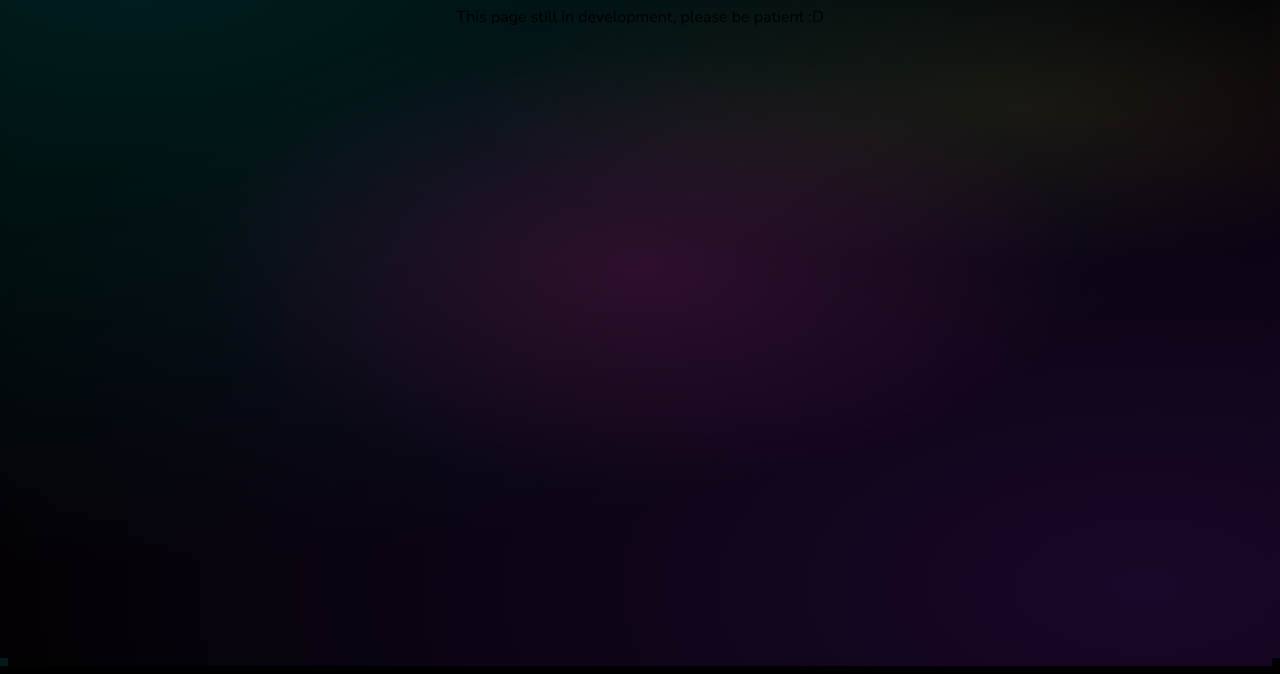
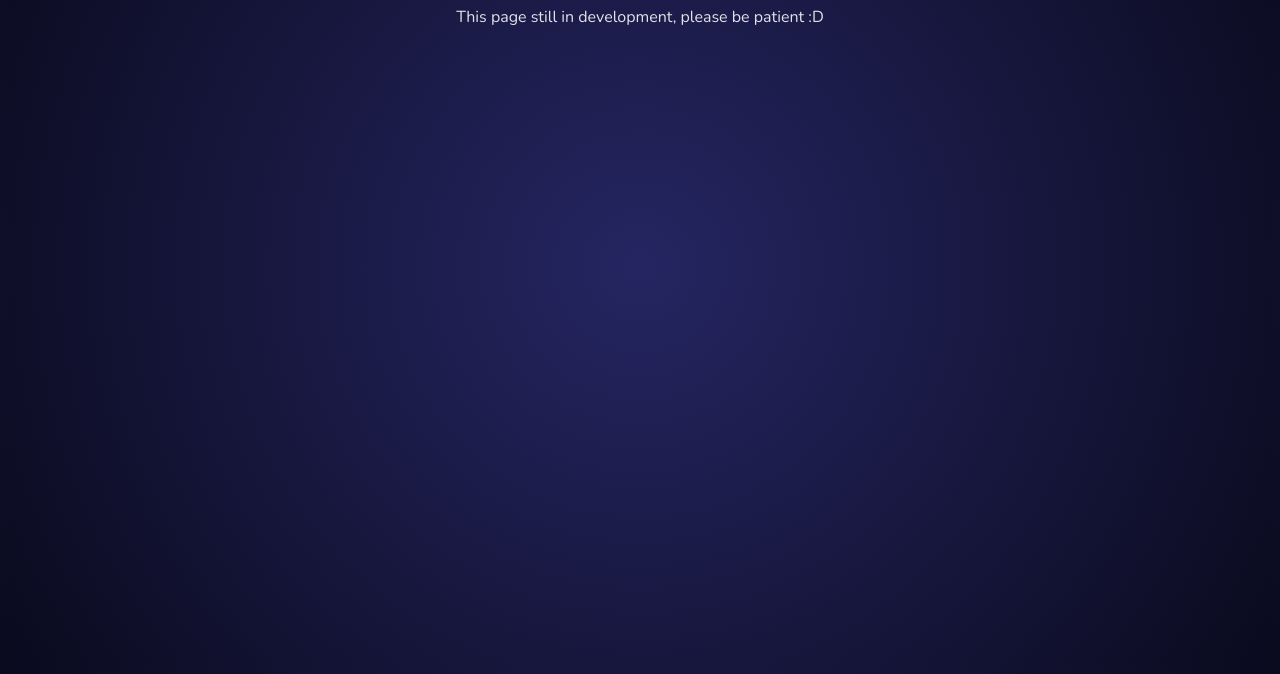
Before and after one commit to gelembungsahabat/gelembungsahabat-astro-v1.github.io, an Astro site: page /ai-cons in a window 1280 px wide. Shown: the part 142-816 px from the top of the page. Built offline with nearby package versions, Linux system fonts and the light colour scheme; Astro itself is replaced by a stand-in of ours.

Commit message:
fix: change background on article page, and fix some warning

```diff
--- a/src/components/App.css
+++ b/src/components/App.css
@@ -5,7 +5,6 @@
   line-height: 1.5;
 
   color-scheme: light dark;
-  color: rgba(255, 255, 255, 0.87);
 
   font-synthesis: none;
   text-rendering: optimizeLegibility;
--- a/src/components/App.tsx
+++ b/src/components/App.tsx
@@ -116,7 +116,6 @@ function App() {
           rgba(100,100,255,0.3),
           rgba(10,10,30,0.9)),
             linear-gradient(180deg, #0a0a1e, #0a0a1e)`,
-          backgroundColor: "#0a0a1e",
         }}
       >
         <Hero />
--- a/src/components/section-bar.tsx
+++ b/src/components/section-bar.tsx
@@ -26,6 +26,7 @@ export const SectionBar = (props: {
   for (let i = 0; i < maxSectionIndex + 1; i++) {
     barElements.push(
       <Bar
+        key={i}
         section={i}
         currentSection={currentSection}
         setCurrentSection={setCurrentSection}
--- a/src/pages/ai-cons.astro
+++ b/src/pages/ai-cons.astro
@@ -25,32 +25,18 @@ import { EmptyPage } from "../components/pages/reactjs/empty-page";
   html,
   body {
     width: 100%;
-    height: 100%;
     min-height: 100vh;
     background: radial-gradient(
-        ellipse 70% 55% at 50% 50%,
-        rgba(255, 20, 147, 0.15),
-        transparent 50%
+        circle at 50% 50%,
+        rgba(100, 100, 255, 0.3),
+        rgba(10, 10, 30, 0.9)
       ),
-      radial-gradient(
-        ellipse 160% 130% at 10% 10%,
-        rgba(0, 255, 255, 0.12),
-        transparent 60%
-      ),
-      radial-gradient(
-        ellipse 160% 130% at 90% 90%,
-        rgba(138, 43, 226, 0.18),
-        transparent 65%
-      ),
-      radial-gradient(
-        ellipse 110% 50% at 80% 30%,
-        rgba(255, 215, 0, 0.08),
-        transparent 40%
-      ),
-      #000000;
+      linear-gradient(180deg, #0a0a1e, #0a0a1e);
 
+    backgroundcolor: "#0a0a1e";
     font-family: "Nunito", sans-serif;
     display: flex;
     justify-content: center;
+    color: rgba(255, 255, 255, 0.87);
   }
 </style>
--- a/src/pages/anime-drawing.astro
+++ b/src/pages/anime-drawing.astro
@@ -25,32 +25,18 @@ import AnimeDrawingArticle from "../components/pages/vuejs/AnimeDrawing.vue";
   html,
   body {
     width: 100%;
-    height: 100%;
     min-height: 100vh;
     background: radial-gradient(
-        ellipse 70% 55% at 50% 50%,
-        rgba(255, 20, 147, 0.15),
-        transparent 50%
+        circle at 50% 50%,
+        rgba(100, 100, 255, 0.3),
+        rgba(10, 10, 30, 0.9)
       ),
-      radial-gradient(
-        ellipse 160% 130% at 10% 10%,
-        rgba(0, 255, 255, 0.12),
-        transparent 60%
-      ),
-      radial-gradient(
-        ellipse 160% 130% at 90% 90%,
-        rgba(138, 43, 226, 0.18),
-        transparent 65%
-      ),
-      radial-gradient(
-        ellipse 110% 50% at 80% 30%,
-        rgba(255, 215, 0, 0.08),
-        transparent 40%
-      ),
-      #000000;
+      linear-gradient(180deg, #0a0a1e, #0a0a1e);
 
+    backgroundcolor: "#0a0a1e";
     font-family: "Nunito", sans-serif;
     display: flex;
     justify-content: center;
+    color: rgba(255, 255, 255, 0.87);
   }
 </style>
--- a/src/pages/aseprite.astro
+++ b/src/pages/aseprite.astro
@@ -25,32 +25,18 @@ import { EmptyPage } from "../components/pages/reactjs/empty-page";
   html,
   body {
     width: 100%;
-    height: 100%;
     min-height: 100vh;
     background: radial-gradient(
-        ellipse 70% 55% at 50% 50%,
-        rgba(255, 20, 147, 0.15),
-        transparent 50%
+        circle at 50% 50%,
+        rgba(100, 100, 255, 0.3),
+        rgba(10, 10, 30, 0.9)
       ),
-      radial-gradient(
-        ellipse 160% 130% at 10% 10%,
-        rgba(0, 255, 255, 0.12),
-        transparent 60%
-      ),
-      radial-gradient(
-        ellipse 160% 130% at 90% 90%,
-        rgba(138, 43, 226, 0.18),
-        transparent 65%
-      ),
-      radial-gradient(
-        ellipse 110% 50% at 80% 30%,
-        rgba(255, 215, 0, 0.08),
-        transparent 40%
-      ),
-      #000000;
+      linear-gradient(180deg, #0a0a1e, #0a0a1e);
 
+    backgroundcolor: "#0a0a1e";
     font-family: "Nunito", sans-serif;
     display: flex;
     justify-content: center;
+    color: rgba(255, 255, 255, 0.87);
   }
 </style>
--- a/src/pages/basic-aeromodelling.astro
+++ b/src/pages/basic-aeromodelling.astro
@@ -27,29 +27,16 @@ import { BasicAeromodellingArticle } from "../components/pages/reactjs/basic-aer
     width: 100%;
     min-height: 100vh;
     background: radial-gradient(
-        ellipse 70% 55% at 50% 50%,
-        rgba(255, 20, 147, 0.15),
-        transparent 50%
+        circle at 50% 50%,
+        rgba(100, 100, 255, 0.3),
+        rgba(10, 10, 30, 0.9)
       ),
-      radial-gradient(
-        ellipse 160% 130% at 10% 10%,
-        rgba(0, 255, 255, 0.12),
-        transparent 60%
-      ),
-      radial-gradient(
-        ellipse 160% 130% at 90% 90%,
-        rgba(138, 43, 226, 0.18),
-        transparent 65%
-      ),
-      radial-gradient(
-        ellipse 110% 50% at 80% 30%,
-        rgba(255, 215, 0, 0.08),
-        transparent 40%
-      ),
-      #000000;
+      linear-gradient(180deg, #0a0a1e, #0a0a1e);
 
+    backgroundcolor: "#0a0a1e";
     font-family: "Nunito", sans-serif;
     display: flex;
     justify-content: center;
+    color: rgba(255, 255, 255, 0.87);
   }
 </style>
--- a/src/pages/cs2-tips.astro
+++ b/src/pages/cs2-tips.astro
@@ -25,32 +25,18 @@ import { EmptyPage } from "../components/pages/reactjs/empty-page";
   html,
   body {
     width: 100%;
-    height: 100%;
     min-height: 100vh;
     background: radial-gradient(
-        ellipse 70% 55% at 50% 50%,
-        rgba(255, 20, 147, 0.15),
-        transparent 50%
+        circle at 50% 50%,
+        rgba(100, 100, 255, 0.3),
+        rgba(10, 10, 30, 0.9)
       ),
-      radial-gradient(
-        ellipse 160% 130% at 10% 10%,
-        rgba(0, 255, 255, 0.12),
-        transparent 60%
-      ),
-      radial-gradient(
-        ellipse 160% 130% at 90% 90%,
-        rgba(138, 43, 226, 0.18),
-        transparent 65%
-      ),
-      radial-gradient(
-        ellipse 110% 50% at 80% 30%,
-        rgba(255, 215, 0, 0.08),
-        transparent 40%
-      ),
-      #000000;
+      linear-gradient(180deg, #0a0a1e, #0a0a1e);
 
+    backgroundcolor: "#0a0a1e";
     font-family: "Nunito", sans-serif;
     display: flex;
     justify-content: center;
+    color: rgba(255, 255, 255, 0.87);
   }
 </style>
--- a/src/pages/htmx.astro
+++ b/src/pages/htmx.astro
@@ -25,32 +25,18 @@ import { EmptyPage } from "../components/pages/reactjs/empty-page";
   html,
   body {
     width: 100%;
-    height: 100%;
     min-height: 100vh;
     background: radial-gradient(
-        ellipse 70% 55% at 50% 50%,
-        rgba(255, 20, 147, 0.15),
-        transparent 50%
+        circle at 50% 50%,
+        rgba(100, 100, 255, 0.3),
+        rgba(10, 10, 30, 0.9)
       ),
-      radial-gradient(
-        ellipse 160% 130% at 10% 10%,
-        rgba(0, 255, 255, 0.12),
-        transparent 60%
-      ),
-      radial-gradient(
-        ellipse 160% 130% at 90% 90%,
-        rgba(138, 43, 226, 0.18),
-        transparent 65%
-      ),
-      radial-gradient(
-        ellipse 110% 50% at 80% 30%,
-        rgba(255, 215, 0, 0.08),
-        transparent 40%
-      ),
-      #000000;
+      linear-gradient(180deg, #0a0a1e, #0a0a1e);
 
+    backgroundcolor: "#0a0a1e";
     font-family: "Nunito", sans-serif;
     display: flex;
     justify-content: center;
+    color: rgba(255, 255, 255, 0.87);
   }
 </style>
--- a/src/pages/index.astro
+++ b/src/pages/index.astro
@@ -64,5 +64,6 @@ import App from "../components/App.tsx";
     width: 100%;
     height: 100%;
     min-height: 100vh;
+    color: rgba(255, 255, 255, 0.87);
   }
 </style>
--- a/src/pages/install-wsl.astro
+++ b/src/pages/install-wsl.astro
@@ -25,32 +25,18 @@ import { InstallWSLArticle } from "../components/pages/reactjs/install-wsl";
   html,
   body {
     width: 100%;
-    height: 100%;
     min-height: 100vh;
     background: radial-gradient(
-        ellipse 70% 55% at 50% 50%,
-        rgba(255, 20, 147, 0.15),
-        transparent 50%
+        circle at 50% 50%,
+        rgba(100, 100, 255, 0.3),
+        rgba(10, 10, 30, 0.9)
       ),
-      radial-gradient(
-        ellipse 160% 130% at 10% 10%,
-        rgba(0, 255, 255, 0.12),
-        transparent 60%
-      ),
-      radial-gradient(
-        ellipse 160% 130% at 90% 90%,
-        rgba(138, 43, 226, 0.18),
-        transparent 65%
-      ),
-      radial-gradient(
-        ellipse 110% 50% at 80% 30%,
-        rgba(255, 215, 0, 0.08),
-        transparent 40%
-      ),
-      #000000;
+      linear-gradient(180deg, #0a0a1e, #0a0a1e);
 
+    backgroundcolor: "#0a0a1e";
     font-family: "Nunito", sans-serif;
     display: flex;
     justify-content: center;
+    color: rgba(255, 255, 255, 0.87);
   }
 </style>
```
